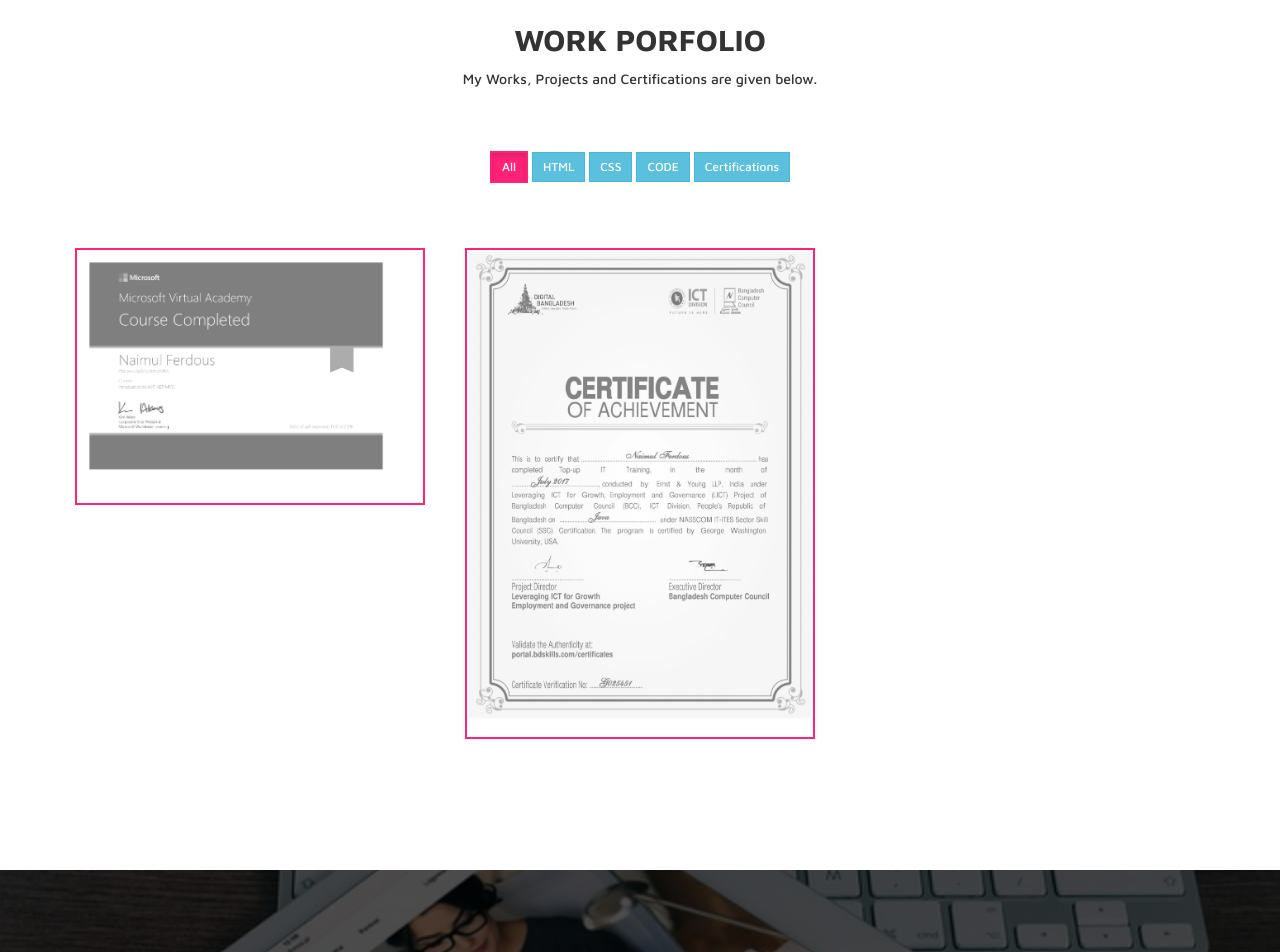
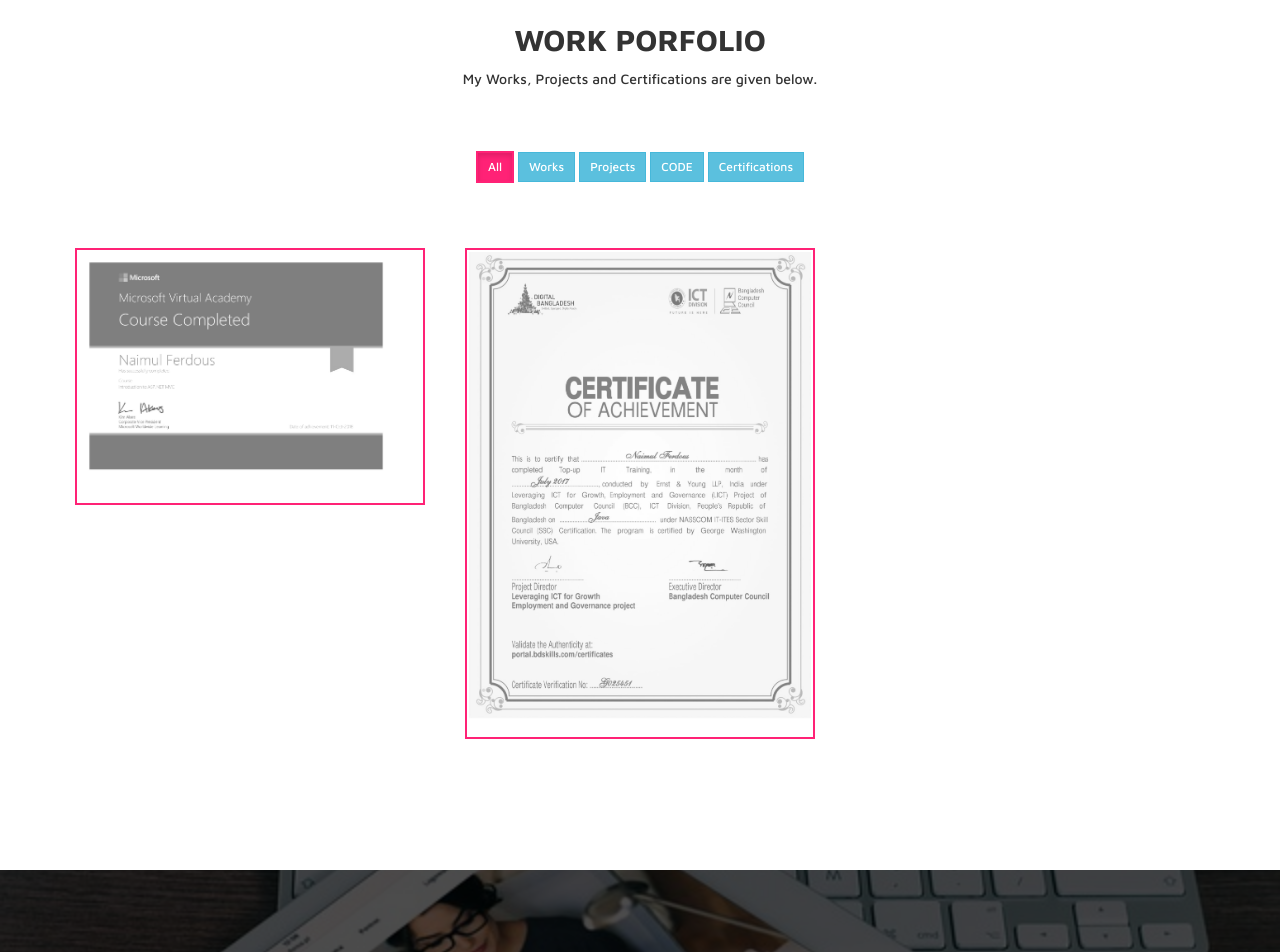
Before and after one commit to naimul-ferdous/naimul-ferdous.github.io, a plain HTML site: page index.html in a window 1280 px wide. Shown: the part 1838-2790 px from the top of the page. Drawn offline with Linux system fonts and the light colour scheme; files whose address does not match are found by name.

Commit message:
Editingdfhvkhfdg

```diff
--- a/index.html
+++ b/index.html
@@ -157,8 +157,8 @@
                 <div class="col-md-12 pad-bottom" data-scroll-reveal="enter from the bottom after 0.4s">
                     <div class="caegories">
                         <a href="#" data-filter="*" class="active btn btn-info btn-sm">All</a>
-                        <a href="#" data-filter=".html" class="btn btn-info btn-sm">HTML</a>
-                        <a href="#" data-filter=".css" class="btn btn-info btn-sm">CSS</a>
+                        <a href="#" data-filter=".work" class="btn btn-info btn-sm">Works</a>
+                        <a href="#" data-filter=".project" class="btn btn-info btn-sm">Projects</a>
                         <a href="#" data-filter=".code" class="btn btn-info btn-sm">CODE</a>
                         <a href="#" data-filter=".certificate" class="btn btn-info btn-sm">Certifications</a>
                     </div>
```
